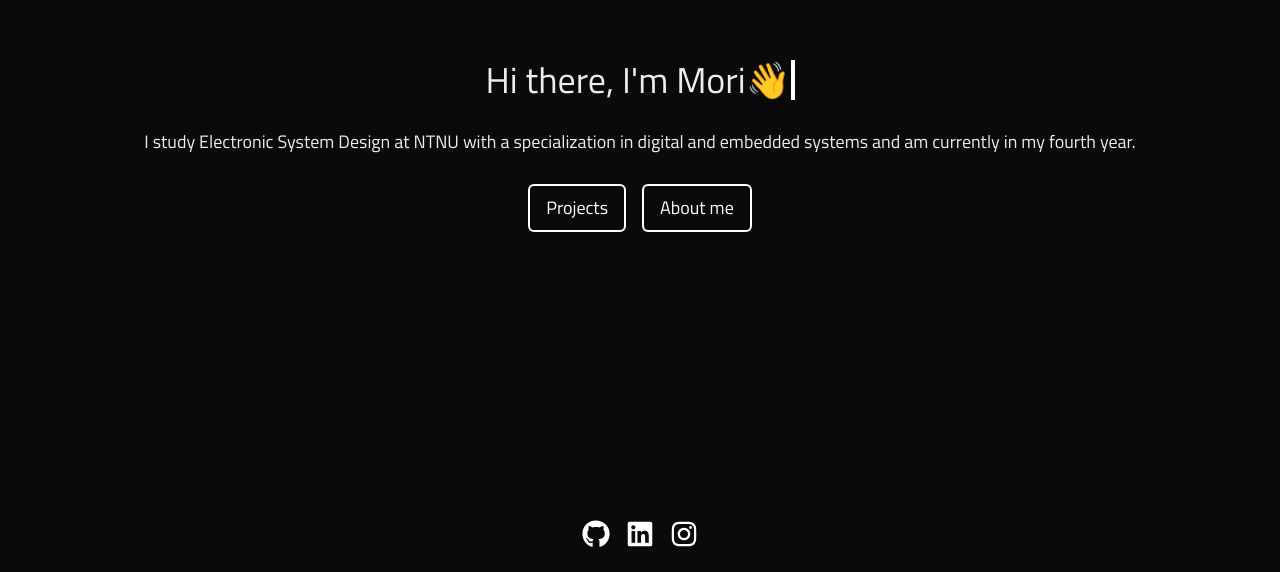
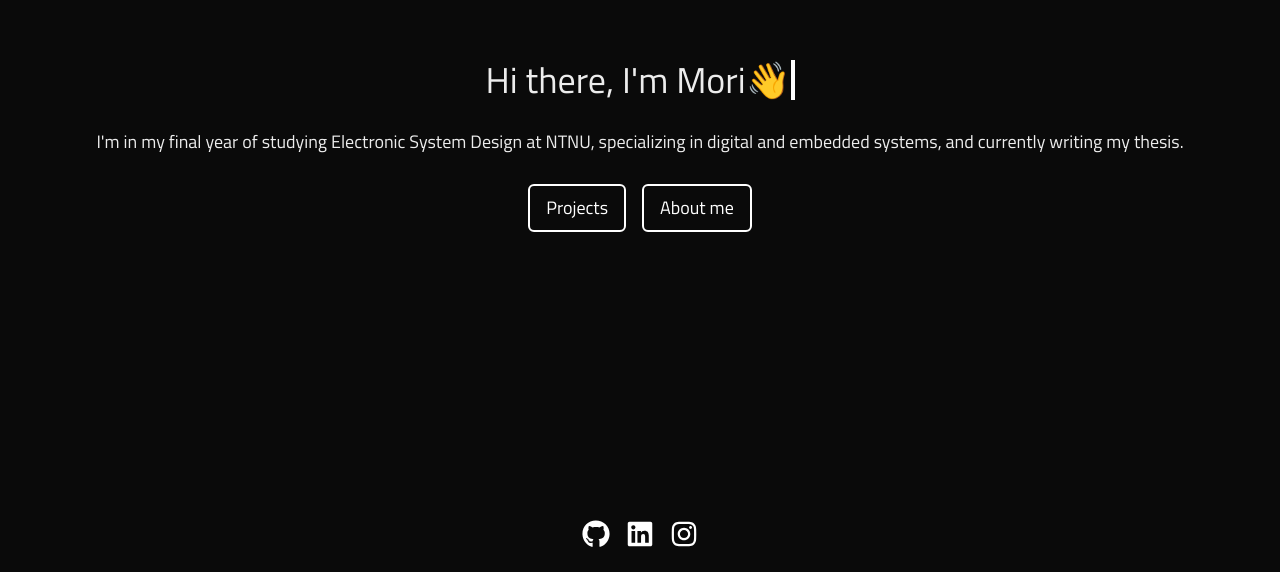
Before and after one commit to MoriARosland/rosland-web-2, a Next.js app: page / in a window 1280 px wide. Shown: the part 228-800 px from the top of the page. Built offline with nearby package versions, Linux system fonts and the light colour scheme.

Commit message:
feat: update home

```diff
--- a/app/page.tsx
+++ b/app/page.tsx
@@ -15,8 +15,9 @@ export default function Home() {
       <div className="flex-1 flex flex-col gap-7 justify-center items-center">
         <TypeWriterHeader text="Hi there, I'm Mori👋" />
         <p className="text-lg text-center px-20">
-          I study Electronic System Design at NTNU with a specialization in
-          digital and embedded systems and am currently in my fourth year.
+          I&apos;m in my final year of studying Electronic System Design at
+          NTNU, specializing in digital and embedded systems, and currently
+          writing my thesis.
         </p>
         <div className="flex flex-row gap-4">
           <NavButton text="Projects" href="/projects" />
```
